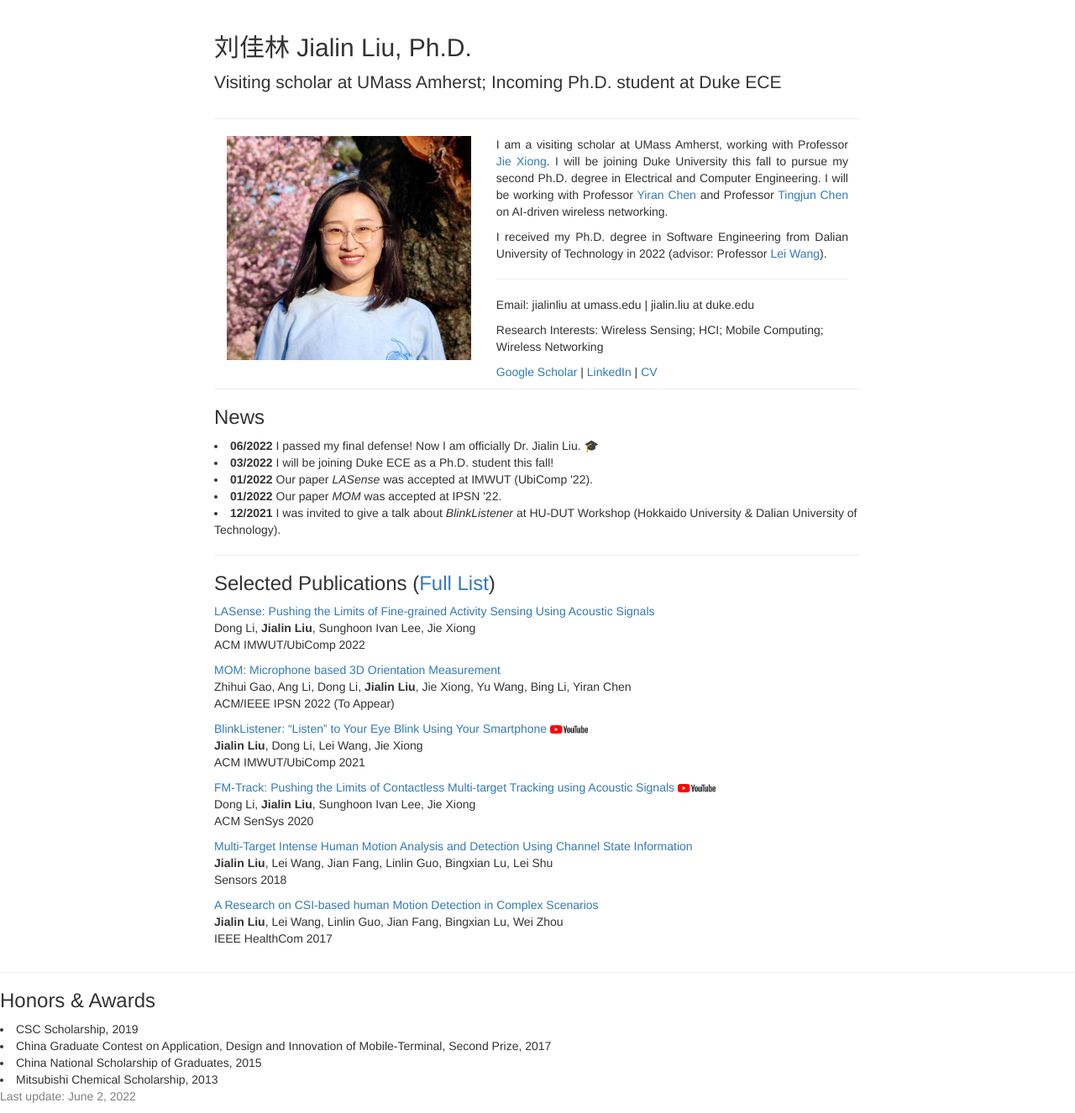
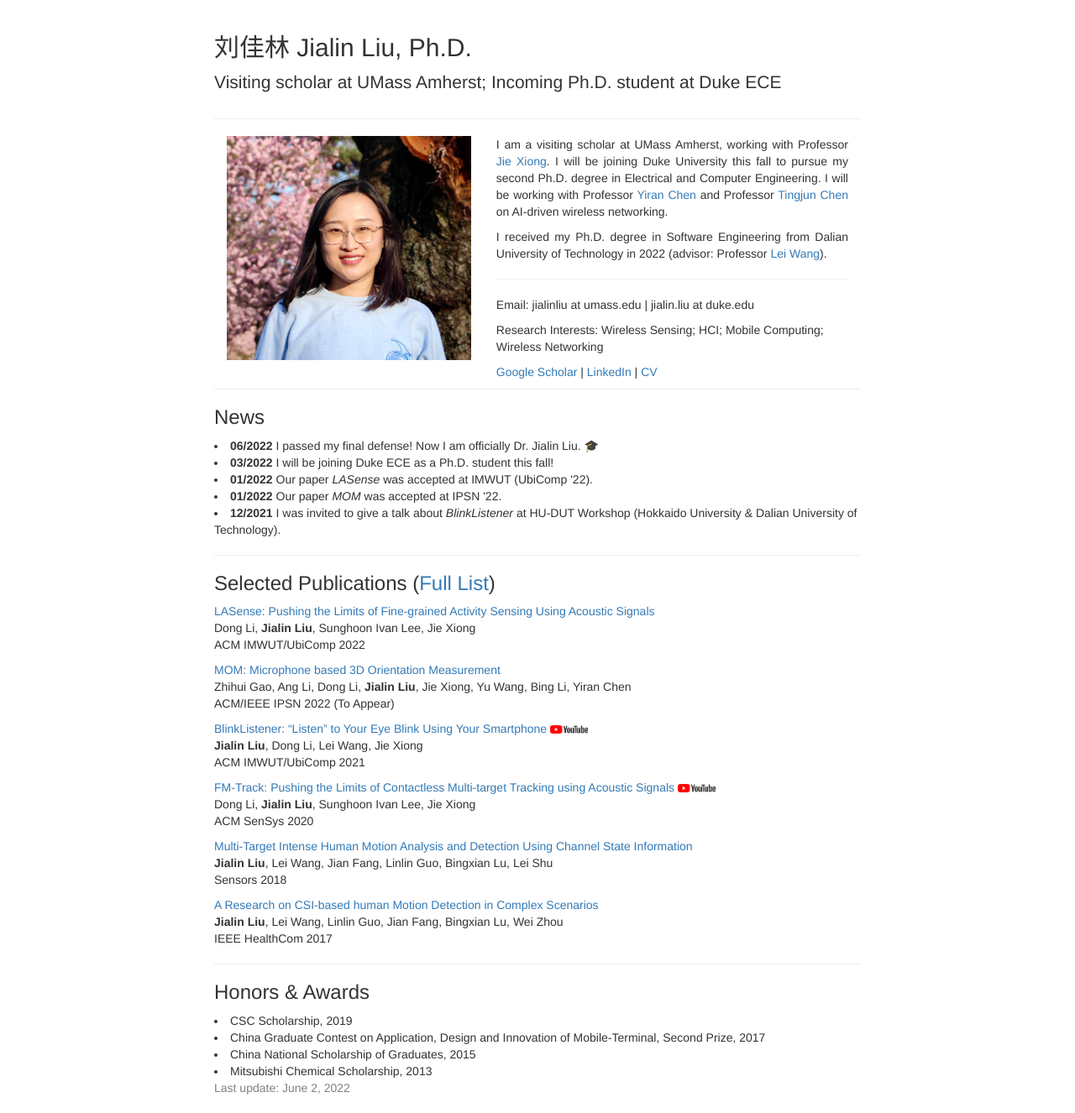
Before and after one commit to jialinliu33/jialinliu33.github.io, a Jekyll site: the page built from index.md, in a window 1280 px wide. Shown: the whole page at 84% size. Built offline with Jekyll 4.4.1, drawn with Linux system fonts in a browser that asks for light colours; our own code applies the rules of GitHub Pages for plain Markdown files; comment, search, counter and statistics services are not loaded.

Commit message:
Update index.md

```diff
--- a/index.md
+++ b/index.md
@@ -51,13 +51,13 @@
       <b>Jialin Liu</b>, Lei Wang, Linlin Guo, Jian Fang, Bingxian Lu, Wei Zhou<br>
       IEEE HealthCom 2017
       </p>
-    </div>
-    <hr style="clear:both"/>
+      <hr style="clear:both"/>
       <h3>Honors & Awards</h3>
       <li>CSC Scholarship, 2019</li>
       <li>China Graduate Contest on Application, Design and Innovation of Mobile-Terminal, Second Prize, 2017</li>
       <li>China National Scholarship of Graduates, 2015</li>
       <li>Mitsubishi Chemical Scholarship, 2013</li>
       <p style="color:grey;">Last update: June 2, 2022</p>
+    </div>
     <a href="http://www.clustrmaps.com/map/Jialinliu.me" title="Visit tracker for Jialinliu.me"><img src="//www.clustrmaps.com/map_v2.png?d=GUWi9f_jwPjZdg4kJ88UtA5khIiU9ofay5he0XY54c8" style="display: none;" /></a>
   </body>
```
